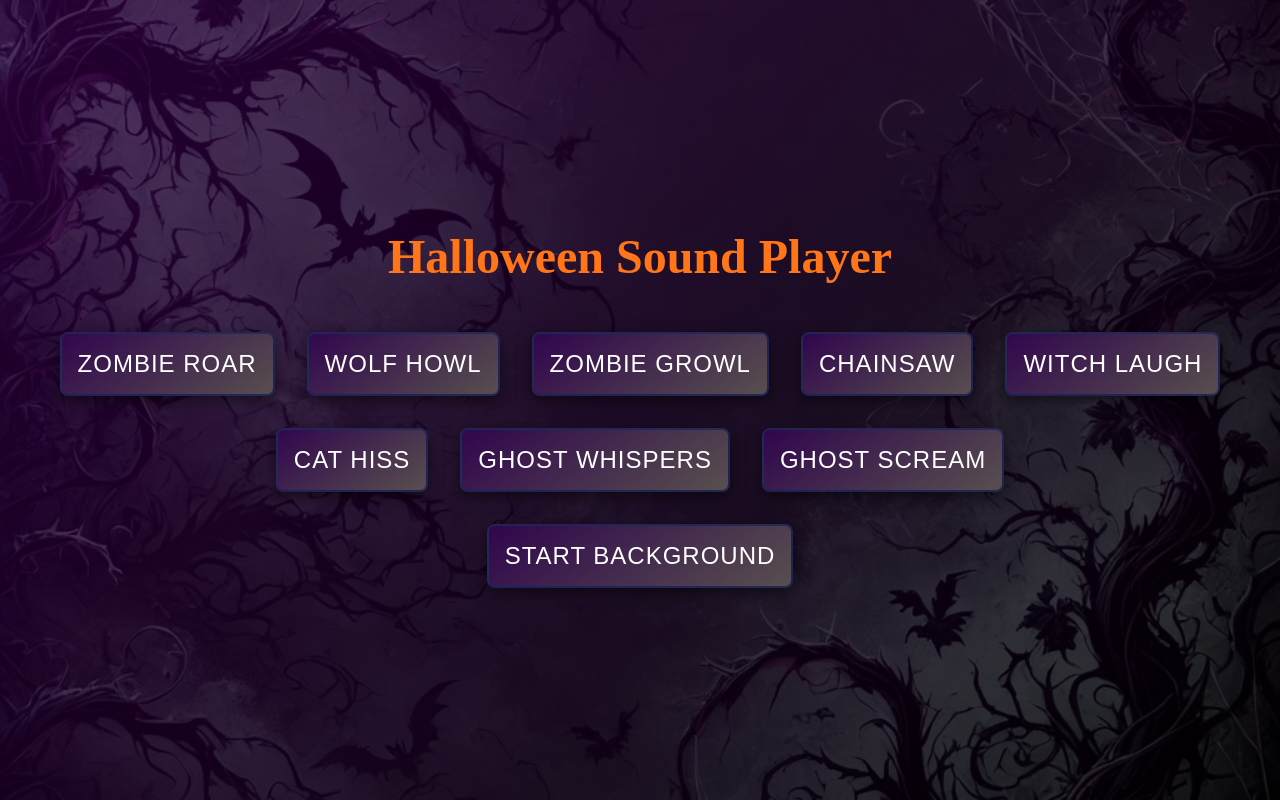
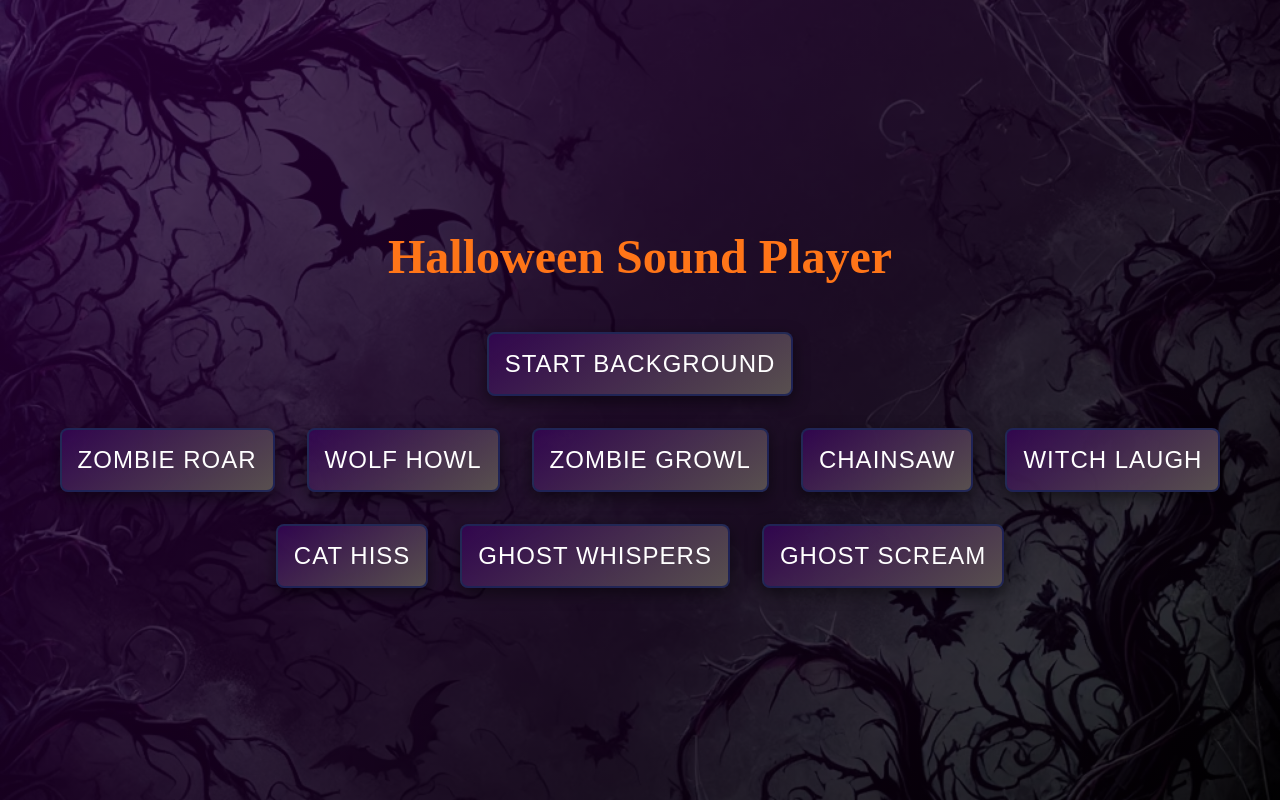
Before and after one commit to dr-starchildren/halloween, a SvelteKit app: page / in a window 1280 px wide. Built offline with nearby package versions, Linux system fonts and the light colour scheme.

Commit message:
new background

```diff
--- a/src/routes/+page.svelte
+++ b/src/routes/+page.svelte
@@ -43,14 +43,14 @@
 
 <main>
 	<h1>Halloween Sound Player</h1>
+	<button class="halloween-button" onclick={backgroundStartStop}
+		>{#if !playing}Start{:else}Stop{/if} Background</button
+	>
 	<div class="buttons">
 		{#each sounds as sound}
 			<button class="halloween-button" onclick={() => loadAndPlay(sound.file)}>{sound.name}</button>
 		{/each}
 	</div>
-	<button class="halloween-button" onclick={backgroundStartStop}
-		>{#if !playing}Start{:else}Stop{/if} Background</button
-	>
 </main>
 
 <style>
```
